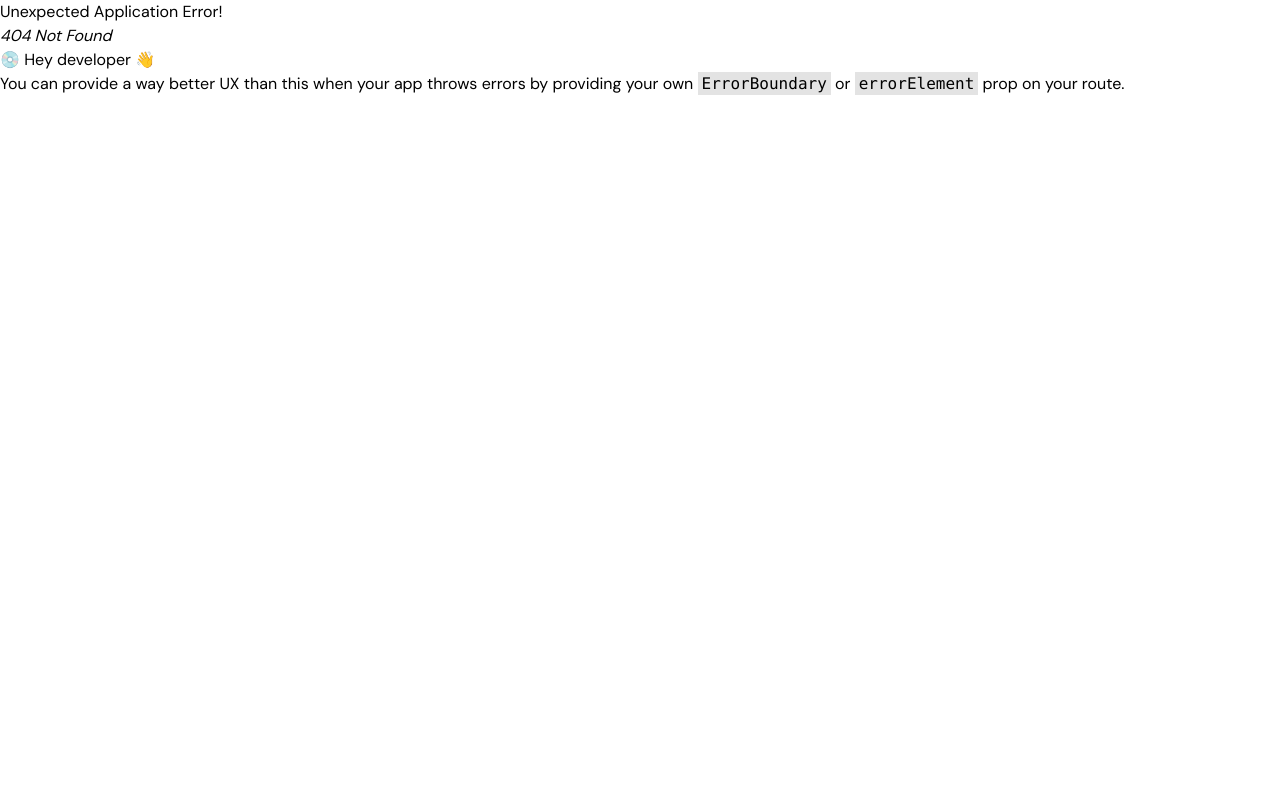
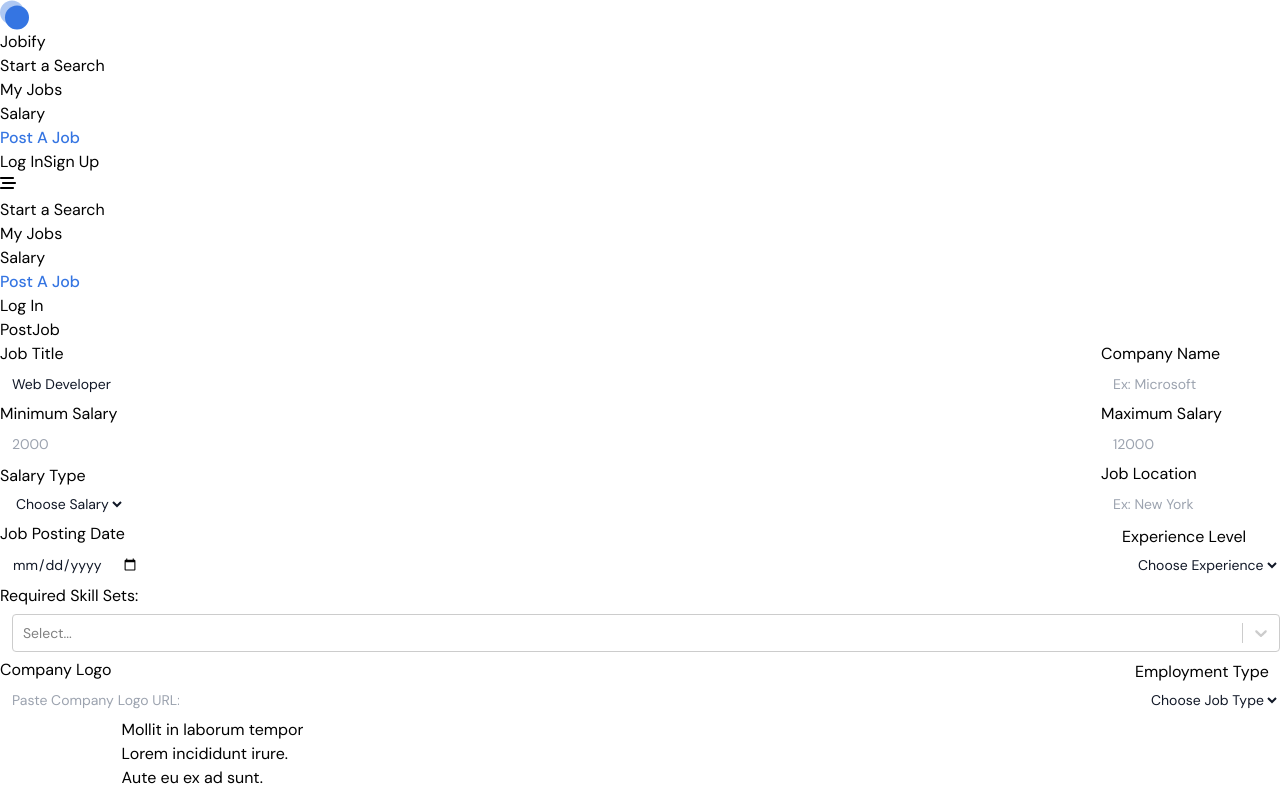
Before and after one commit to sshah711/mern-job, a React (Vite) app in the folder jobify-client/: page /post-job in a window 1280 px wide. Before the commit this address had no page. Shown: the top 793 px of the page. Built offline with nearby package versions, Linux system fonts and the light colour scheme.

Commit message:
creating jon page done

```diff
--- a/jobify-client/package.json
+++ b/jobify-client/package.json
@@ -14,8 +14,10 @@
     "match-sorter": "^6.3.3",
     "react": "^18.2.0",
     "react-dom": "^18.2.0",
+    "react-hook-form": "^7.50.0",
     "react-icons": "^5.0.1",
     "react-router-dom": "^6.22.0",
+    "react-select": "^5.8.0",
     "sort-by": "^1.2.0"
   },
   "devDependencies": {
--- a/jobify-client/src/App.css
+++ b/jobify-client/src/App.css
@@ -143,11 +143,11 @@
 
 
 /* create a job page */
-/*
+
 .create-job-flex{
   @apply flex flex-col lg:flex-row items-center justify-between gap-8;
 }
 
 .create-job-input{
   @apply block w-full flex-1 bg-white py-1.5 pl-3 text-gray-900 placeholder:text-gray-400 focus:outline-none sm:text-sm sm:leading-6
-} */
+}
--- /dev/null
+++ b/jobify-client/src/Pages/PostJob.jsx
@@ -0,0 +1,172 @@
+import { useState } from "react";
+import { useForm } from "react-hook-form"
+import CreatableSelect from "react-select/creatable"
+const PostJob = () => {
+    const [selectedOption, setSelectedOption] = useState(null);
+    const {
+        register,
+        handleSubmit,
+        formState: { errors },
+    } = useForm()
+
+    const onSubmit = (data) => {
+        data.skills = selectedOption;
+        console.log(data);
+    };
+
+    const options = [
+        { value: 'JavaScript', label: 'JavaScript' },
+        { value: 'C++', label: 'C++' },
+        { value: 'HTML', label: 'HTML' },
+        { value: 'React', label: 'React' },
+        { value: 'CSS', label: 'CSS' },
+        { value: 'Node', label: 'Node' },
+        { value: 'MongoDB', label: 'MongoDB' },
+        { value: 'Redux', label: 'Redux' },
+        { value: 'SQL', label: 'SQL' },
+        { value: 'Angular', label: 'Angular' },
+        { value: 'Java', label: 'Java' },
+        { value: 'Python', label: 'Python' },
+        { value: 'MySQL', label: 'MySQL' }
+
+    ]
+
+    return (
+        <div className='max-w-screen-2xl container mx-auto xl:px-24 px-4'>PostJob
+            {/* form */}
+            <div className='bg-[#FAFAFA] py-10 px-4 lg:px-16'>
+
+                <form onSubmit={handleSubmit(onSubmit)} className="space-y-5">
+                    {/* first row */}
+                    <div className="create-job-flex">
+                        <div className="lg:w-1/2 w-full">
+                            <label className="block mb-2 text-lg" >Job Title</label>
+                            <input type="text" defaultValue={"Web Developer"}
+                                {...register("jobTitle")} className="create-job-input" />
+                        </div>
+
+                        <div className="lg:w-1/2 w-full">
+                            <label className="block mb-2 text-lg" >Company Name</label>
+                            <input type="text" placeholder="Ex: Microsoft"
+                                {...register("companyName")} className="create-job-input" />
+                        </div>
+
+
+                    </div>
+
+                    {/* 2nd row */}
+                    <div className="create-job-flex">
+                        <div className="lg:w-1/2 w-full">
+                            <label className="block mb-2 text-lg" >Minimum Salary</label>
+                            <input type="text" placeholder="2000"
+                                {...register("minPrice")} className="create-job-input" />
+                        </div>
+
+                        <div className="lg:w-1/2 w-full">
+                            <label className="block mb-2 text-lg" >Maximum Salary </label>
+                            <input type="text" placeholder="12000"
+                                {...register("maxPrice")} className="create-job-input" />
+                        </div>
+
+
+                    </div>
+
+                    {/* 3rd row */}
+                    <div className="create-job-flex">
+                        <div className="lg:w-1/2 w-full">
+                            <label className="block mb-2 text-lg" >Salary Type </label>
+                            <select {...register("salaryType")} className="create-job-input">
+                                <option value="">Choose Salary</option>
+                                <option value="Hourly">Hourly</option>
+                                <option value="Monthly">Monthly</option>
+                                <option value="Yearly">Yearly</option>
+                            </select>
+                        </div>
+
+                        <div className="lg:w-1/2 w-full">
+                            <label className="block mb-2 text-lg" >Job Location </label>
+                            <input type="text" placeholder="Ex: New York"
+                                {...register("jobLocation")} className="create-job-input" />
+                        </div>
+
+
+                    </div>
+
+                    {/* 4th row */}
+                    <div className="create-job-flex">
+                        <div className="lg:w-1/2 w-full">
+                            <label className="block mb-2 text-lg" >Job Posting Date </label>
+                            <input type="date" placeholder="Ex: 2024-01-28"
+                                {...register("postingDate")} className="create-job-input" />
+                        </div>
+
+                        <div className="lg:w-1/2 w-full">
+                            <label className="block mb-2 text-lg" > Experience Level </label>
+                            <select {...register("experienceLevel")} className="create-job-input">
+                                <option value="">Choose Experience</option>
+                                <option value="NoExperience">NoExperience</option>
+                                <option value="Internship">Internship</option>
+                                <option value="Work remotely">Work remotely</option>
+                            </select>
+                        </div>
+
+
+
+
+                    </div>
+
+                    {/* 5th row */}
+                    <div>
+                        <label className="block mb-2 text-lg" >Required Skill Sets: </label>
+                        <CreatableSelect defaultValue={selectedOption} onChange={setSelectedOption} options={options} isMulti className="create-job-input py-4" />
+                    </div>
+
+                    {/* 6th row */}
+                    <div className="create-job-flex">
+                        <div className="lg:w-1/2 w-full">
+                            <label className="block mb-2 text-lg" >Company Logo </label>
+                            <input type="url" placeholder="Paste Company Logo URL:https://www.google.com/img1"
+                                {...register("companyLogo")} className="create-job-input" />
+                        </div>
+
+                        <div className="lg:w-1/2 w-full">
+                            <label className="block mb-2 text-lg" >  Employment Type </label>
+                            <select {...register("employmentType")} className="create-job-input">
+                                <option value="">Choose Job Type</option>
+                                <option value="Full-time">Full-time</option>
+                                <option value="Temporary">Temporary</option>
+                                <option value="Part-time"> Part-time</option>
+                            </select>
+                        </div>
+
+
+
+                    </div>
+
+                    {/* 7th row */}
+                    <div className="w-full">
+                        <label className="block mb-2 text-lg" > Job Description </label>
+                        <textarea className="w-full pl-3 py-1.5 focus:outline-none placeholder:text-gray-500" rows={6} defaultValue={"Mollit in laborum tempor Lorem incididunt irure. Aute eu ex ad sunt. Pariatur sint culpa do incididunt eiusmod eiusmod culpa. laborum tempor Lorem incididunt."} placeholder="Job Description" {...register("description")}></textarea>
+                    </div>
+
+                    {/* 8th row */}
+                    <div className="w-full">
+                        <label className="block mb-2 text-lg" > Job Posted By </label>
+                        <input type="email" placeholder="Email is..."
+                                {...register("postedBy")} className="create-job-input" />
+
+                        </div>
+                    <input type="submit" className="block mt-12 bg-blue text-white font-semibold px-8 py-2 rounded-sm cursor-pointer" />
+                </form>
+            </div>
+        </div>
+
+
+
+
+
+
+    );
+};
+
+export default PostJob
--- a/jobify-client/src/router/router.jsx
+++ b/jobify-client/src/router/router.jsx
@@ -1,7 +1,8 @@
 import { createBrowserRouter } from "react-router-dom";
 import App from "../App";
 import Hom from "../Pages/Hom";
-import About from "../Pages/About";
+//import About from "../Pages/About";
+import PostJob from "../Pages/PostJob";
 
 
 const router = createBrowserRouter([
@@ -10,7 +11,7 @@
         element: <App />,
         children: [
             {path: "/", element: <Hom /> },
-            //{path: "/about", element: <About /> },
+            {path: "/post-job", element: <PostJob /> },
         ]
     },
 ]);
```
Also changed, not shown: 1 other file (tests, documents, lock files or other folders).
